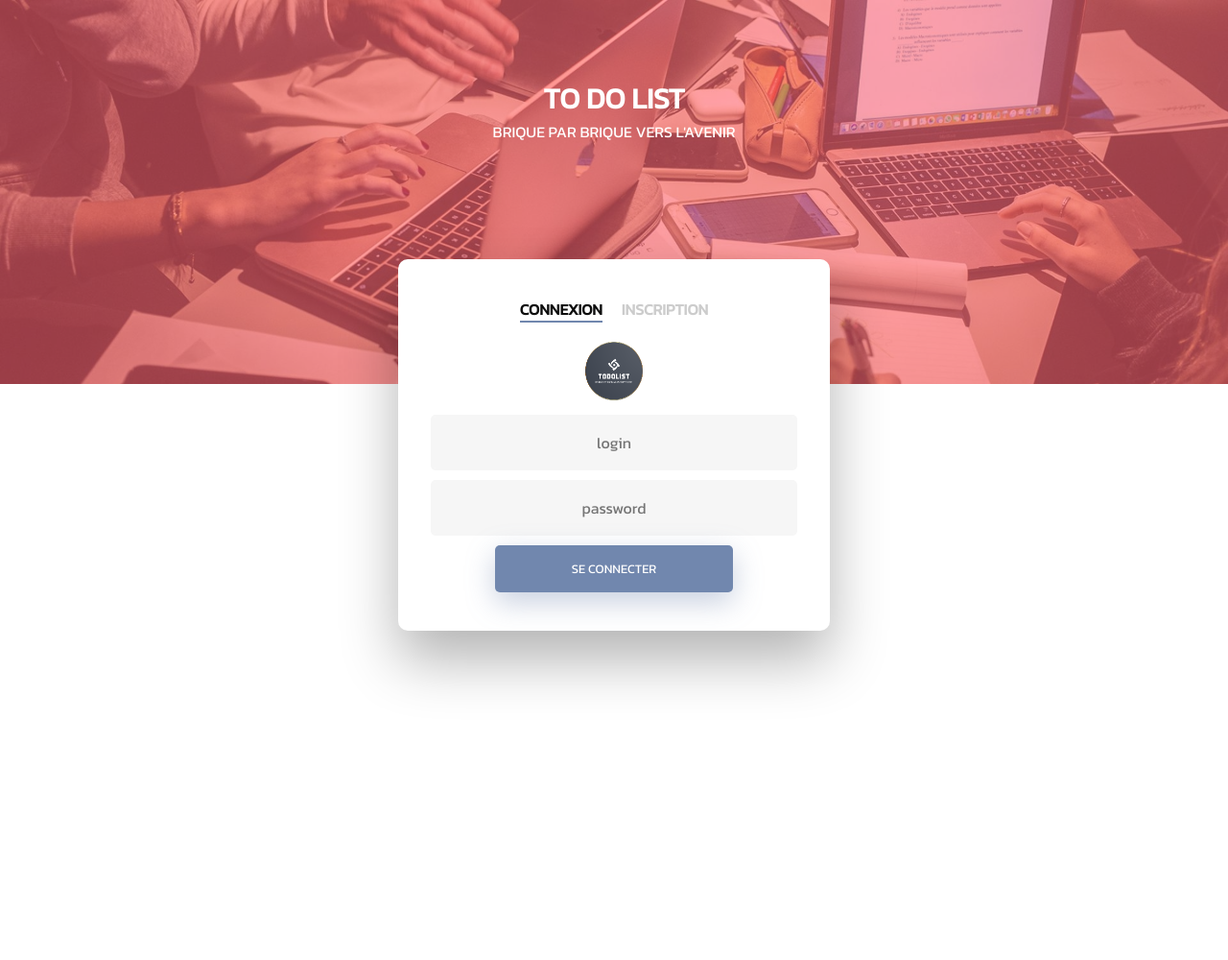
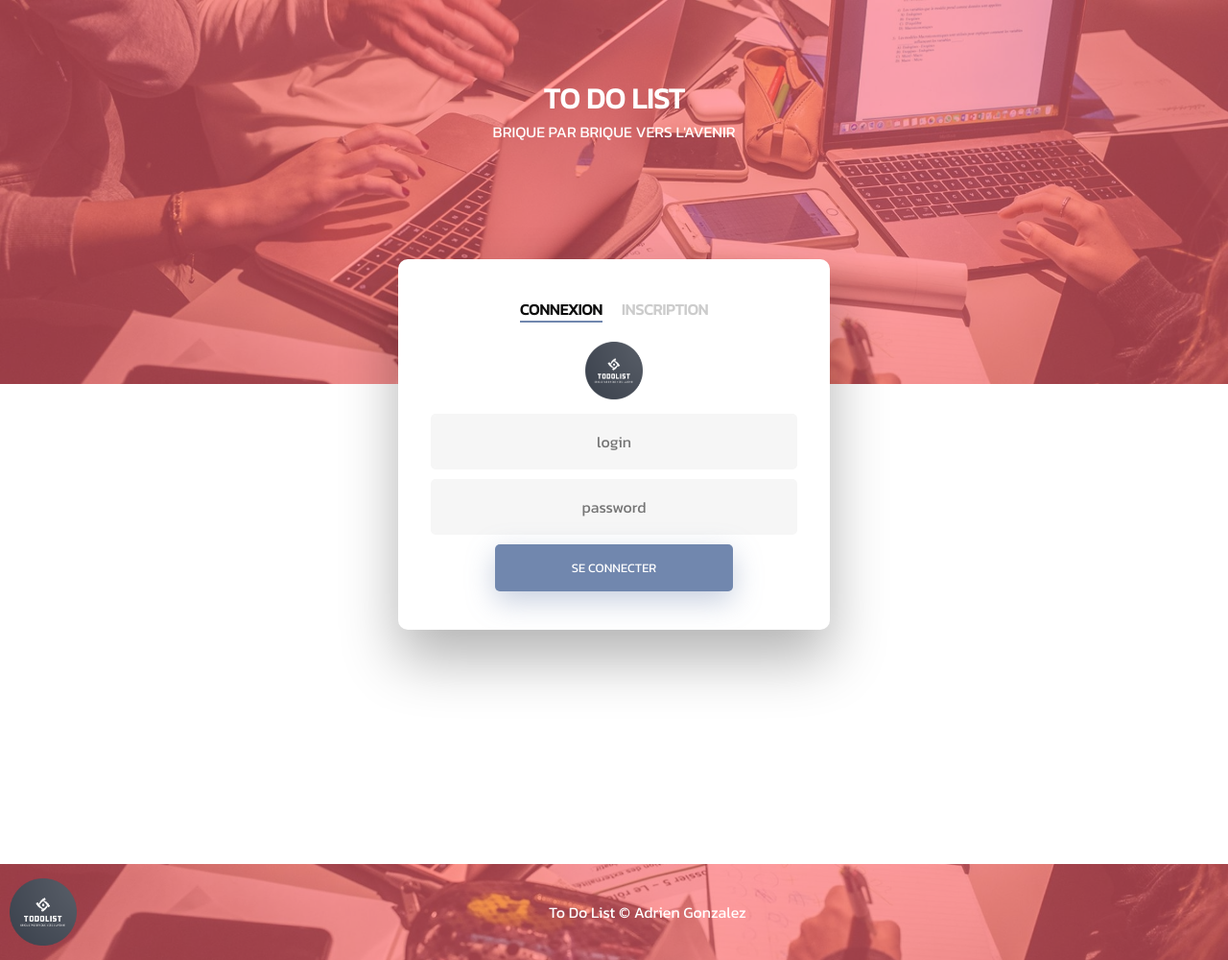
Before and after one commit to thomas-saussol/tdl, a PHP site: page / in a window 1280 px wide. Shown: the whole page at 96% size. Before the commit the page ends 715 px from the top, so only its background shows below. Run offline with PHP 8.4, Linux system fonts and the light colour scheme.

Commit message:
Page index avec Connexion / Inscription terminée et fonctionnelle

```diff
--- a/index.php
+++ b/index.php
@@ -26,6 +26,7 @@
 	<div id="formulaire" class="wrapper fadeInDown">
   		<div id="formContent">
 		    <!-- Tabs Titles -->
+		    <p id="erreur_log"></p>
 			<h2 id="sign_in" class="active"> Connexion </h2>
 		    <h2 id="sign_up" class="inactive underlineHover">Inscription </h2>
 		    <!-- Icon -->
@@ -35,13 +36,22 @@
 		    <!-- Login Form -->
 		    <form>
 		      <input type="text" id="login" class="fadeIn second" name="login" placeholder="login">
-		      <input type="text" id="password" class="fadeIn third" name="login" placeholder="password">
-		      <input type="button" class="fadeIn fourth" value="Se connecter">
+		      <input type="password" id="password" class="fadeIn third" name="login" placeholder="password">
+		      <input type="button" id="log_in" class="fadeIn fourth" value="Se connecter">
 		    </form>
   		</div>
 	</div>
 </main>
 
+<footer>
+	<div id="fond_couleur">
+		<div class="logo_footer">
+			<img src="img/logo.png" width="70px">
+			<p>To Do List © Adrien Gonzalez </p>
+			<p></p>
+		</div>
+	</div>
+</footer>
 
 </body>
 </html>
--- a/js/script.js
+++ b/js/script.js
@@ -1,43 +1,160 @@
+function inscription_form(){
+
+	$("#formulaire").remove()
+	$("main").append('<div id="formulaire" class="wrapper fadeInDown"></div>')
+	$("#formulaire").append('<div id="formContent"></div>')
+	$("#formContent").append('<h2 id="sign_in" class="inactive underlineHover"> Connexion </h2>')
+	$("#sign_in").after(' <h2 id="sign_up" class="active"> Inscription </h2>')
+	$("#sign_up").after('<div  id="logo_site" class="fadeIn first"></div>')
+	$("#logo_site").append('<img src="img/logo.png" id="icon" alt="User Icon"/>')
+	$("#logo_site").after('<form></form>')
+	$("form").append('<input type="text" id="login_register" class="fadeIn second" name="login_register" placeholder="Login">')
+	$("#login_register").after('<input type="password" id="password_register" class="fadeIn third" name="password_register" placeholder="Password">')
+	$("#password_register").after('<input type="password" id="password2" class="fadeIn third" name="password2" placeholder="Confirm password">')
+	$("#password2").after('<input type="button" id="register" class="fadeIn fourth" value="Créer un compte">')
+}
+
+
+function connexion_form(){
+
+	$("#formulaire").remove()
+	$("main").append('<div id="formulaire" class="wrapper fadeInDown"></div>')
+	$("#formulaire").append('<div id="formContent"></div>')
+	$("#formContent").append('<p id="erreur_log" style="position: absolute;"></p>')
+	$("#erreur_log").after('<h2 id="sign_in" class="active"> Connexion </h2>')
+	$("#sign_in").after(' <h2 id="sign_up" class="inactive underlineHover">Inscription </h2>')
+	$("#sign_up").after('<div  id="logo_site" class="fadeIn first"></div>')
+	$("#logo_site").append('<img src="img/logo.png" id="icon" alt="User Icon"/>')
+	$("#logo_site").after('<form></form>')
+	$("form").append('<input type="text" id="login" class="fadeIn second" name="login" placeholder="Login">')
+	$("#login").after('<input type="password" id="password" class="fadeIn third" name="login" placeholder="Password">')
+	$("#password").after('<input type="button" id="log_in" class="fadeIn fourth" value="Se connecter">')
+}
+
+
+function ajax(){
+
+	$.ajax({
+			type:"POST",
+			url: url,
+			data : data,
+
+
+			success:function(data)
+			{
+				console.log(data)
+				if(data == 1)
+				{
+					$("#login_register").val("");
+					$('#password_register').css({"border":"none"})
+					$('#password2').css({"border":"none"})
+					document.getElementById("login_register").placeholder = '*Un compte avec ce login existe déjà'
+					$('#login_register').css({"border":"1px solid #C0392B"})
+					document.getElementById("login_register").className="erreur"
+
+
+				}
+				else if(data == 2)
+				{
+					$("#login_register").val("");
+					document.getElementById("login_register").placeholder = '*Login trop court'
+					$('#login_register').css({"border":"1px solid #C0392B"})
+					document.getElementById("login_register").className="erreur"
+				}
+				else if(data == 3)
+				{
+					$("#password_register").val("");
+					$('#login_register').css({"border":"none"})
+					document.getElementById("password_register").placeholder = '*Mot de passe trop court'
+					$('#password_register').css({"border":"1px solid #C0392B"})
+					document.getElementById("password_register").className="erreur"
+				}
+				else if(data == 4)
+				{
+					$("#password2").val("");
+					$('#login_register').css({"border":"none"})
+					document.getElementById("password2").placeholder = '*Les mots de passe ne correspondent pas'
+					$('#password2').css({"border":"1px solid #C0392B"})
+					document.getElementById("password2").className="erreur"
+				}
+				else if(data == 5)
+				{
+					$('#login_register').css({"border":"none"})
+					$('#password_register').css({"border":"none"})
+					$('#password2').css({"border":"none"})
+
+					connexion_form()
+				}
+				else if( data == 6)
+				{
+					$("#erreur_log").text("")
+					$('#login').css({"border":"none"})
+					$('#password').css({"border":"none"})
+				}
+				else if( data == 7)
+				{
+					$("#login").val("")
+					$("#password").val("")
+					$("#erreur_log").text("*Login ou mot de passe incorrect")
+					$('#login').css({"border":"1px solid #C0392B"})
+					$('#password').css({"border":"1px solid #C0392B"})
+					document.getElementById("login").className="erreur"
+					document.getElementById("password").className="erreur"
+				}
+			}
+		});
+}
+
 $(document).ready(function(){
 	 $("body").on("click","#sign_up",function(){
 
-
+	 	$('#erreur').text("")
 		var focus = this.getAttribute('class');
 		if(focus == "inactive underlineHover")
 		{
-			$("#formulaire").remove()
-			$("main").append('<div id="formulaire" class="wrapper fadeInDown"></div>')
-			$("#formulaire").append('<div id="formContent"></div>')
-			$("#formContent").append('<h2 id="sign_in" class="inactive underlineHover"> Connexion </h2>')
-			$("#sign_in").after(' <h2 id="sign_up" class="active"> Inscription </h2>')
-			$("#sign_up").after('<div  id="logo_site" class="fadeIn first"></div>')
-			$("#logo_site").append('<img src="img/logo.png" id="icon" alt="User Icon"/>')
-			$("#logo_site").after('<form></form>')
-			$("form").append('<input type="text" id="login" class="fadeIn second" name="login" placeholder="Login">')
-			$("#login").after('<input type="text" id="password" class="fadeIn third" name="login" placeholder="Password">')
-			$("#password").after('<input type="text" id="password2" class="fadeIn third" name="login" placeholder="Confirm password">')
-			$("#password2").after('<input type="button" class="fadeIn fourth" value="Créer un compte">')
+			inscription_form()
+
 		}
 	});
 
-	 $("body").on("click","#sign_in",function(){
+	$("body").on("click","#sign_in",function(){
 
+	 	$('#erreur').text("")
 	 	var focus = this.getAttribute('class');
 		if(focus == "inactive underlineHover")
 		{
-			$("#formulaire").remove()
-			$("main").append('<div id="formulaire" class="wrapper fadeInDown"></div>')
-			$("#formulaire").append('<div id="formContent"></div>')
-			$("#formContent").append('<h2 id="sign_in" class="active"> Connexion </h2>')
-			$("#sign_in").after(' <h2 id="sign_up" class="inactive underlineHover">Inscription </h2>')
-			$("#sign_up").after('<div  id="logo_site" class="fadeIn first"></div>')
-			$("#logo_site").append('<img src="img/logo.png" id="icon" alt="User Icon"/>')
-			$("#logo_site").after('<form></form>')
-			$("form").append('<input type="text" id="login" class="fadeIn second" name="login" placeholder="Login">')
-			$("#login").after('<input type="text" id="password" class="fadeIn third" name="login" placeholder="Password">')
-			$("#password").after('<input type="button" class="fadeIn fourth" value="Se connecter">')
+			connexion_form()
 		}
 	});
 
+	 // INSCRIPTION
 
+	 $("body").on("click","#register",function(){
+
+
+		if($("#login_register").val() !="" && $("#password_register").val() !="" && $("#password2").val() !=""  )
+		{
+			login_register     = $("#login_register").val();
+			password_register  = $("#password_register").val();
+			password2          = $("#password2").val();
+
+			url="fonctions/inscription.php"
+			data={login_register: login_register, password_register: password_register, password2: password2}
+			ajax()
+		}
+	});
+
+	 $("body").on("click","#log_in",function(){
+
+
+		if($("#login").val() !="" && $("#password").val() !="")
+		{
+			login    = $("#login").val();
+			password = $("#password").val();
+
+			url="fonctions/connexion.php"
+			data={login: login, password: password}
+			ajax()
+		}
+	});
 });
--- a/sources/style.css
+++ b/sources/style.css
@@ -125,7 +125,7 @@ h2 {
 
 /* FORM TYPOGRAPHY*/
 
-input[type=button], input[type=submit], input[type=reset]  {
+input[type=button], input[type=submit] {
   background-color: #7187AE;
   border: none;
   color: white;
@@ -147,12 +147,12 @@ input[type=button], input[type=submit], input[type=reset]  {
   transition: all 0.3s ease-in-out;
 }
 
-input[type=button]:hover, input[type=submit]:hover, input[type=reset]:hover  {
+input[type=button]:hover, input[type=submit]:hover {
   background-color: #535862;
   cursor: pointer;
 }
 
-input[type=button]:active, input[type=submit]:active, input[type=reset]:active  {
+input[type=button]:active, input[type=submit]:active  {
   -moz-transform: scale(0.95);
   -webkit-transform: scale(0.95);
   -o-transform: scale(0.95);
@@ -160,7 +160,7 @@ input[type=button]:active, input[type=submit]:active, input[type=reset]:active
   transform: scale(0.95);
 }
 
-input[type=text] {
+input[type=text], input[type="password"] {
   background-color: #f6f6f6;
   border: none;
   color: #0d0d0d;
@@ -181,12 +181,12 @@ input[type=text] {
   border-radius: 5px 5px 5px 5px;
 }
 
-input[type=text]:focus {
+input[type=text]:focus, input[type="password"]:focus  {
   background-color: #fff;
   border-bottom: 2px solid #7187AE;
 }
 
-input[type=text]:placeholder {
+input[type=text]:placeholder, input[type="password"]:placeholder  {
   color: #cccccc;
 }
 
@@ -309,5 +309,46 @@ input[type=text]:placeholder {
 }
 
 
+.erreur::placeholder {
+ color: #C0392B;
+ font-style: italic;
+ font-size:15px;
+}
+
+#erreur_log{
+
+	position: absolute;
+  	width: 100%;
+  	display: flex;
+  	justify-content: center;
+  	color: #C0392B;
+ 	font-style: italic;
+}
+
 
 /*FORMULAIRE*/
+
+footer{
+
+	margin-top: 500px;
+	height: 100px;
+	width: 100%;
+	background-image: url(../img/fond_footer.jpg);
+	background-size: cover;
+}
+
+.logo_footer{
+
+	width: 100%;
+	display: flex;
+	justify-content: space-between;
+	align-items: center;
+	padding: 10px;
+
+
+}
+
+.logo_footer p{
+
+	color: white;
+}
```
Also changed, not shown: fonctions/config.php (added, +11 -0 lines), fonctions/connexion.php (added, +27 -0 lines), fonctions/inscription.php (added, +37 -0 lines), img/fond_footer.jpg (added), img/logo.png.
